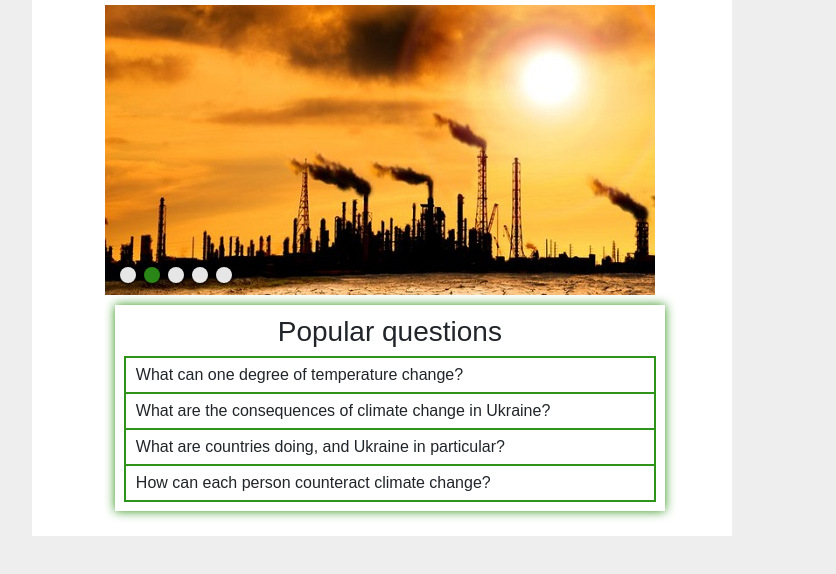
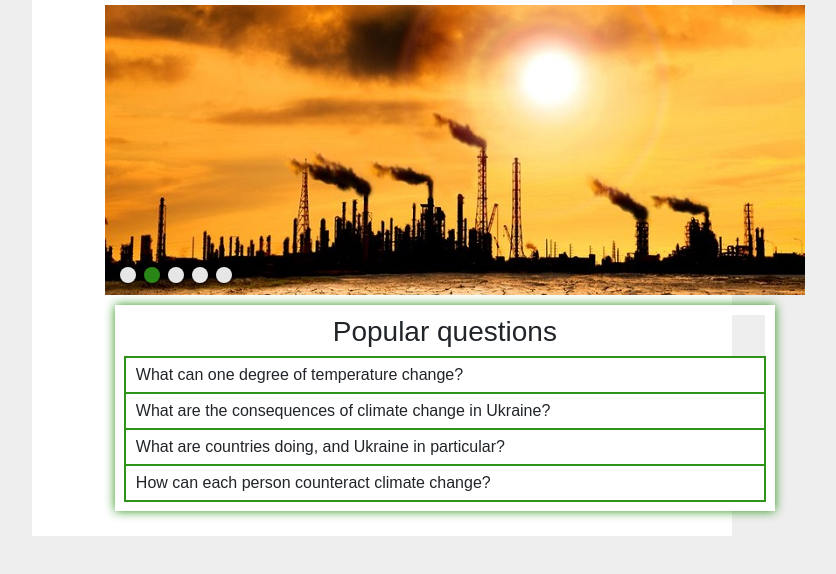
Before and after one commit to kimdana2005/homePage, a plain HTML site: page index.html in a window 1280 px wide. Shown: the part 102-676 px from the top of the page, without its empty margins (258-1094 px from the left). Drawn offline with nearby package versions, Linux system fonts and the light colour scheme.

Commit message:
Update styles.css

```diff
--- a/styles.css
+++ b/styles.css
@@ -11,7 +11,7 @@ body {
 }
 .slider {
 z-index: 9;
-    width: 550px;
+width: 700px;
 height: 290px;
 overflow: hidden;
 margin: 0 0 7px;
@@ -29,7 +29,7 @@ body {
 .slider ul li {
 list-style-type: none;
 float: left;
-    width: 550px;
+width: 700px;
 height: 290px;
 }
 .slider .nav {
@@ -75,7 +75,7 @@ body {
 
 
 #accordeon {
-      width: 550px;
+  width: 660px;
   border: 10px solid #fff;
   box-shadow: 0 0 10px #2e9419;
   margin: 10px;
```
Lines whose indentation alone changed are shown as unchanged.
